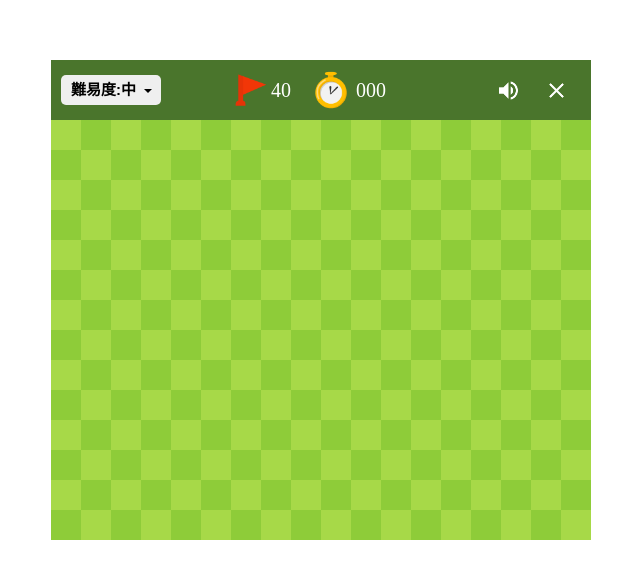
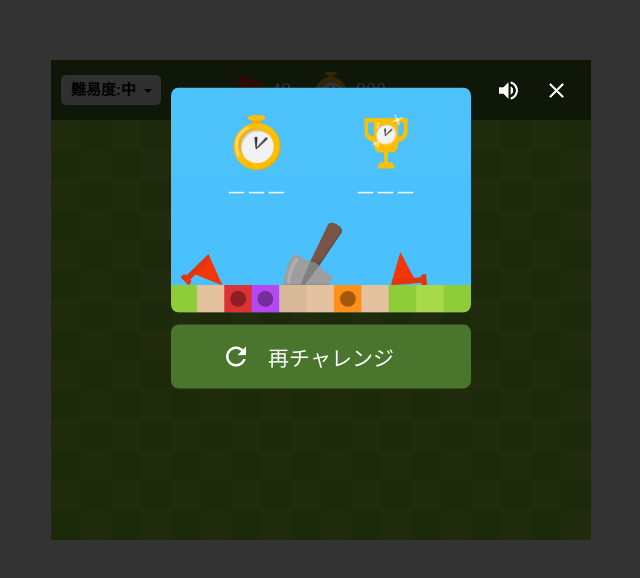
Before and after one commit to relationslab/minesweeper, a React (Create React App) app: page / in a window 1280 px wide. Shown: the top 578 px of the page, without its empty margins (319-959 px from the left). Built offline with nearby package versions, Linux system fonts and the light colour scheme.

Commit message:
fix:retryボタンの文字の感覚を修正

```diff
--- a/src/components/Modal.tsx
+++ b/src/components/Modal.tsx
@@ -31,12 +31,13 @@ const customStyles = {
   },
 };
 
-const ResultDisplay = styled.div`
+const ResultDisplay = styled.div<{ isClear?: boolean }>`
   display: grid;
   grid-template-columns: 1fr 1fr;
   grid-template-rows: 1fr 0.5fr;
   grid-column-gap: 30px;
   margin: 25px 36px 20px 36px;
+  ${({ isClear }) => (isClear ? "" : "letter-spacing: 5px;")}
 `;
 
 type ModalProps = {
@@ -60,7 +61,7 @@ const ModalDialog: React.FC<ModalProps> = ({
       style={customStyles}
       ariaHideApp={false}
     >
-      <ResultDisplay>
+      <ResultDisplay isClear={game.isClearded}>
         <Timer isResult />
         <TimeHistory />
       </ResultDisplay>
--- a/src/components/RetryButton.tsx
+++ b/src/components/RetryButton.tsx
@@ -12,7 +12,8 @@ const StyledButton = styled.button`
   cursor: pointer;
   span {
     color: #fff;
-    font-size: 20px;
+    font-size: 21px;
+    margin-left: 20px;
   }
 `;
 
--- a/src/components/TimeHistory.tsx
+++ b/src/components/TimeHistory.tsx
@@ -13,7 +13,7 @@ const StyledTimeHistory = styled.div`
     align-self: flex-start;
     margin-left: 5px;
     font-size: 30px;
-    letter-spacing: 5px;
+    /* letter-spacing: 5px; */
   }
 `;
 
--- a/src/components/Timer.tsx
+++ b/src/components/Timer.tsx
@@ -21,7 +21,7 @@ const StyledTimer = styled.div<{ isResult?: boolean }>`
             align-self: flex-start;
             margin-left: 5px;
             font-size: 30px;
-            letter-spacing: 5px;
+            /* letter-spacing: 5px; */
           }
         `
       : css`
--- a/src/reducers/Game/index.ts
+++ b/src/reducers/Game/index.ts
@@ -3,7 +3,7 @@ import { ActionTypes, GameActionTypes, GameState } from "./types";
 const initialState: GameState = {
   isStarted: false,
   isClearded: false,
-  isEnded: false,
+  isEnded: true,
   time: 0,
   timeHistory: 0,
 };
```
